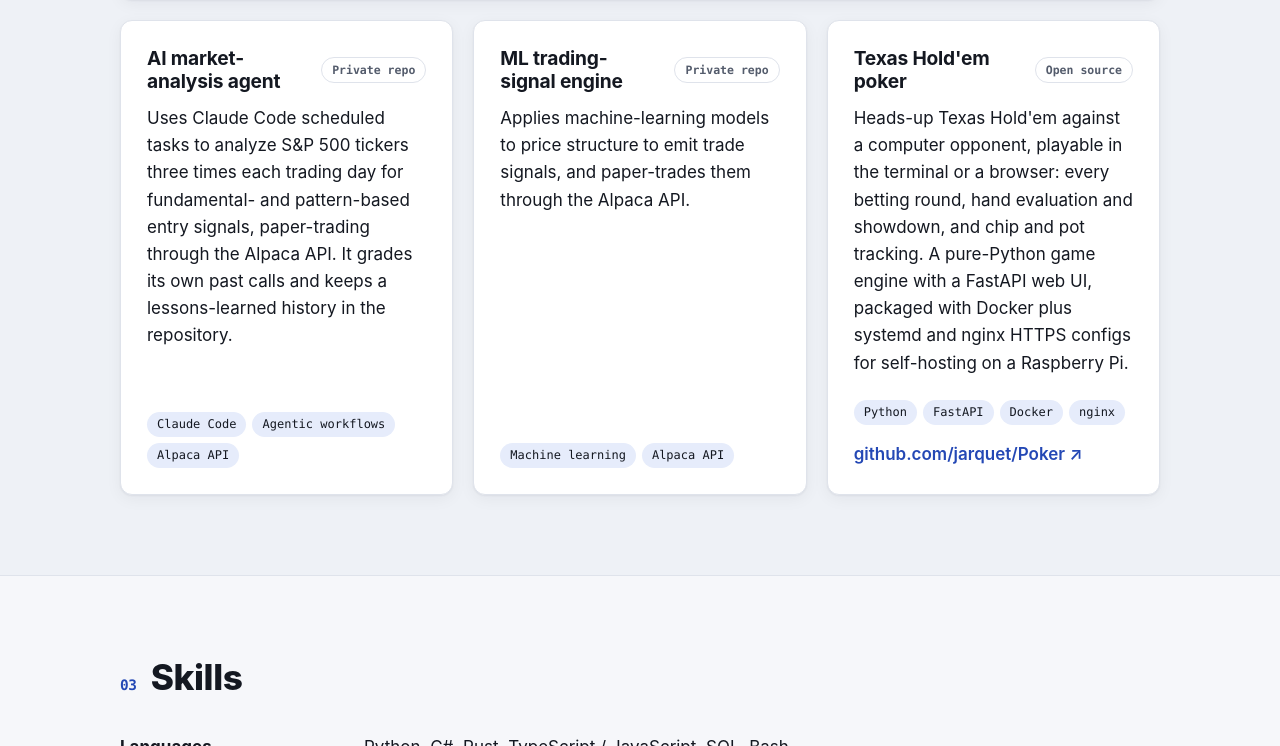
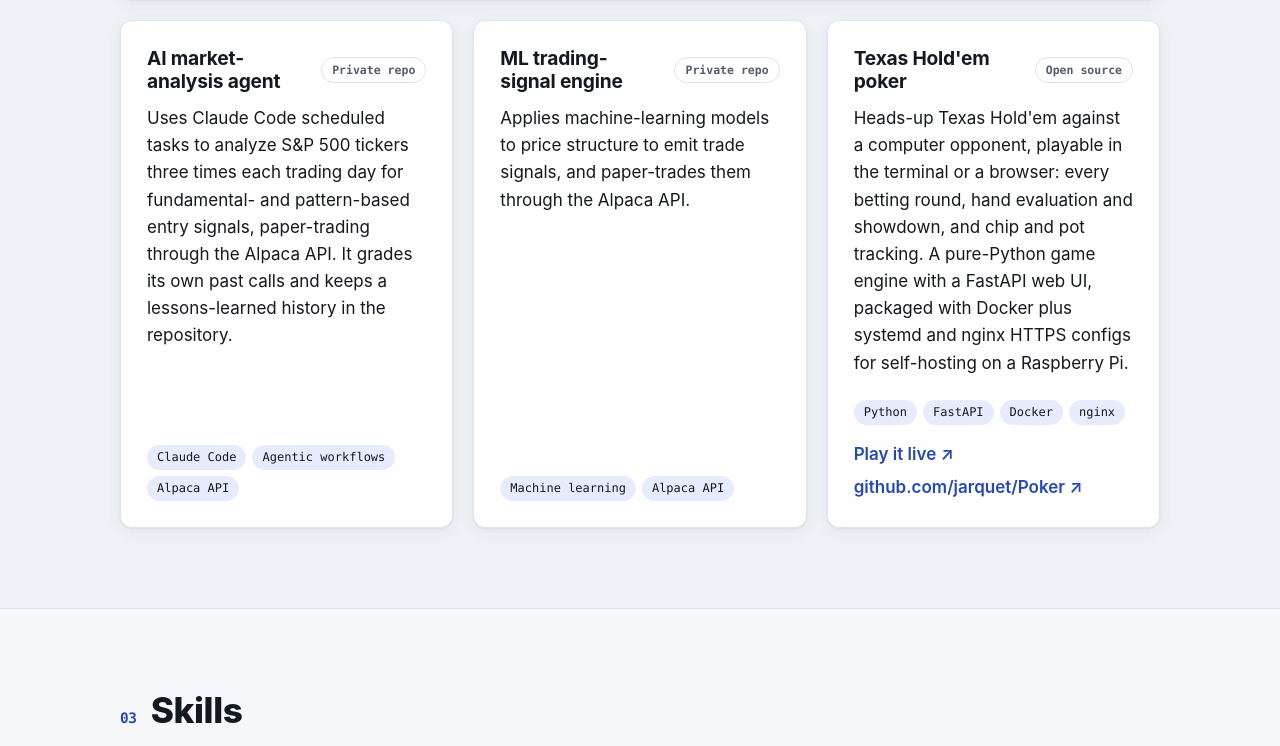
Before and after one commit to jarquet/jarquet.net, a plain HTML site: page public/index.html in a window 1280 px wide. Shown: the part 3941-4687 px from the top of the page. Drawn offline with Linux system fonts and the light colour scheme.

Commit message:
Link the live poker game from its project card
Co-Authored-By: Claude Opus 5.5 <noreply@anthropic.com>

```diff
--- a/public/index.html
+++ b/public/index.html
@@ -241,7 +241,10 @@
             </div>
             <p>Heads-up Texas Hold'em against a computer opponent, playable in the terminal or a browser: every betting round, hand evaluation and showdown, and chip and pot tracking. A pure-Python game engine with a FastAPI web UI, packaged with Docker plus systemd and nginx HTTPS configs for self-hosting on a Raspberry Pi.</p>
             <p class="tags"><span>Python</span><span>FastAPI</span><span>Docker</span><span>nginx</span></p>
-            <p class="card-links"><a href="https://github.com/jarquet/Poker" rel="noopener">github.com/jarquet/Poker <span aria-hidden="true">↗</span></a></p>
+            <p class="card-links">
+              <a href="https://poker-five-umber.vercel.app" rel="noopener">Play it live <span aria-hidden="true">↗</span></a>
+              <a href="https://github.com/jarquet/Poker" rel="noopener">github.com/jarquet/Poker <span aria-hidden="true">↗</span></a>
+            </p>
           </article>
         </div>
       </div>
--- a/public/styles.css
+++ b/public/styles.css
@@ -231,7 +231,7 @@ ul { margin: 0; padding: 0; }
 .card h3 { font-size: 1.2rem; font-weight: 700; }
 .card p { color: var(--text); }
 .card .tags { margin-top: auto; padding-top: 6px; }
-.card-links { margin: 16px 0 0; font-weight: 600; }
+.card-links { display: flex; flex-wrap: wrap; gap: 6px 20px; margin: 16px 0 0; font-weight: 600; }
 .card-links a { text-decoration: none; }
 .card-links a:hover { text-decoration: underline; }
 .pill {
```
